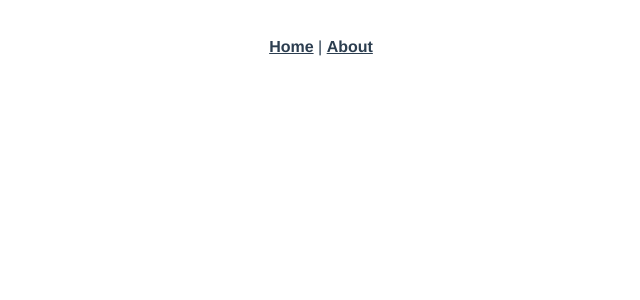
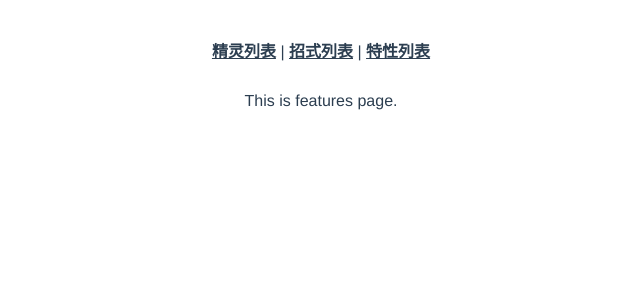
Before and after one commit to Yanzuo1019/vue-pokemon-wiki, a Vue app: page /home/features in a window 1280 px wide. Shown: the top 300 px of the page, without its empty margins (319-959 px from the left). Built offline with nearby package versions, Linux system fonts and the light colour scheme.

Commit message:
add basic routing

```diff
--- a/package.json
+++ b/package.json
@@ -8,7 +8,9 @@
     "lint": "vue-cli-service lint"
   },
   "dependencies": {
+    "axios": "^0.21.1",
     "core-js": "^3.6.5",
+    "element-ui": "^2.14.1",
     "vue": "^2.6.11",
     "vue-router": "^3.2.0",
     "vuex": "^3.4.0"
--- a/src/App.vue
+++ b/src/App.vue
@@ -1,9 +1,5 @@
 <template>
   <div id="app">
-    <div id="nav">
-      <router-link to="/">Home</router-link> |
-      <router-link to="/about">About</router-link>
-    </div>
     <router-view />
   </div>
 </template>
--- a/src/main.js
+++ b/src/main.js
@@ -2,8 +2,13 @@ import Vue from "vue";
 import App from "./App.vue";
 import router from "./router";
 import store from "./store";
+import service from "@/utils/request";
+import ElementUI from "element-ui";
+import "element-ui/lib/theme-chalk/index.css";
 
 Vue.config.productionTip = false;
+Vue.prototype.$axios = service;
+Vue.use(ElementUI);
 
 new Vue({
   router,
--- a/src/router/index.js
+++ b/src/router/index.js
@@ -1,23 +1,54 @@
 import Vue from "vue";
 import VueRouter from "vue-router";
 import Home from "../views/Home.vue";
+import Pokemons from "@/views/Pokemons";
+import Features from "@/views/Features";
+import Moves from "@/views/Moves";
+import Root from "@/views/Root";
 
 Vue.use(VueRouter);
 
 const routes = [
+  // {
+  //   path: "/",
+  //   name: "Home",
+  //   component: Home
+  // },
+  // {
+  //   path: "/about",
+  //   name: "About",
+  //   // route level code-splitting
+  //   // this generates a separate chunk (about.[hash].js) for this route
+  //   // which is lazy-loaded when the route is visited.
+  //   component: () =>
+  //     import(/* webpackChunkName: "about" */ "../views/About.vue")
+  // }
   {
     path: "/",
-    name: "Home",
-    component: Home
+    name: "Root",
+    component: Root
   },
   {
-    path: "/about",
-    name: "About",
-    // route level code-splitting
-    // this generates a separate chunk (about.[hash].js) for this route
-    // which is lazy-loaded when the route is visited.
-    component: () =>
-      import(/* webpackChunkName: "about" */ "../views/About.vue")
+    path: "/home",
+    name: "Home",
+    component: Home,
+    children: [
+      {
+        path: "pokemons",
+        name: "Pokemons",
+        component: Pokemons
+      },
+      {
+        path: "moves",
+        name: "Moves",
+        component: Moves
+      },
+      {
+        path: "features",
+        name: "Features",
+        component: Features
+      }
+    ]
   }
 ];
 
--- /dev/null
+++ b/src/utils/request.js
@@ -0,0 +1,8 @@
+import axios from "axios";
+
+const service = axios.create({
+  baseURL: "",
+  timeout: 5000
+});
+
+export default service;
--- /dev/null
+++ b/src/views/Features.vue
@@ -0,0 +1,22 @@
+<template>
+  <div class="features">
+    <!--    <img alt="Vue logo" src="../assets/logo.png" />-->
+    <!--    <HelloWorld msg="Welcome to Your Vue.js App" />-->
+    This is features page.
+  </div>
+</template>
+
+<script>
+// @ is an alias to /src
+// import HelloWorld from "@/components/HelloWorld.vue";
+
+export default {
+  name: "Features",
+  components: {
+    // HelloWorld
+  },
+  mounted() {
+    console.log(this.$route.query);
+  }
+};
+</script>
--- a/src/views/Home.vue
+++ b/src/views/Home.vue
@@ -1,18 +1,29 @@
 <template>
   <div class="home">
-    <img alt="Vue logo" src="../assets/logo.png" />
-    <HelloWorld msg="Welcome to Your Vue.js App" />
+    <!--    <img alt="Vue logo" src="../assets/logo.png" />-->
+    <!--    <HelloWorld msg="Welcome to Your Vue.js App" />-->
+    <div id="nav">
+      <router-link :to="{ path: '/home/pokemons', query: { page: '1' } }"
+        >精灵列表</router-link
+      >
+      |
+      <router-link :to="{ path: '/home/moves', query: { page: '1' } }"
+        >招式列表</router-link
+      >
+      |
+      <router-link :to="{ path: '/home/features', query: { page: '1' } }"
+        >特性列表</router-link
+      >
+    </div>
+    <router-view />
   </div>
 </template>
 
 <script>
 // @ is an alias to /src
-import HelloWorld from "@/components/HelloWorld.vue";
+// import HelloWorld from "@/components/HelloWorld.vue";
 
 export default {
-  name: "Home",
-  components: {
-    HelloWorld
-  }
+  name: "Home"
 };
 </script>
--- /dev/null
+++ b/src/views/Moves.vue
@@ -0,0 +1,22 @@
+<template>
+  <div class="moves">
+    <!--    <img alt="Vue logo" src="../assets/logo.png" />-->
+    <!--    <HelloWorld msg="Welcome to Your Vue.js App" />-->
+    This is moves page.
+  </div>
+</template>
+
+<script>
+// @ is an alias to /src
+// import HelloWorld from "@/components/HelloWorld.vue";
+
+export default {
+  name: "Moves",
+  components: {
+    // HelloWorld
+  },
+  mounted() {
+    console.log(this.$route.query);
+  }
+};
+</script>
--- /dev/null
+++ b/src/views/Pokemons.vue
@@ -0,0 +1,22 @@
+<template>
+  <div class="pokemons">
+    <!--    <img alt="Vue logo" src="../assets/logo.png" />-->
+    <!--    <HelloWorld msg="Welcome to Your Vue.js App" />-->
+    This is pokemons page.
+  </div>
+</template>
+
+<script>
+// @ is an alias to /src
+// import HelloWorld from "@/components/HelloWorld.vue";
+
+export default {
+  name: "Pokemons",
+  components: {
+    // HelloWorld
+  },
+  mounted() {
+    console.log(this.$route.query);
+  }
+};
+</script>
--- /dev/null
+++ b/src/views/Root.vue
@@ -0,0 +1,15 @@
+<template>
+  <div class="root"></div>
+</template>
+
+<script>
+// @ is an alias to /src
+// import HelloWorld from "@/components/HelloWorld.vue";
+
+export default {
+  name: "Root",
+  mounted() {
+    this.$router.push("/home");
+  }
+};
+</script>
```
Also changed, not shown: 1 other file (tests, documents, lock files or other folders).
